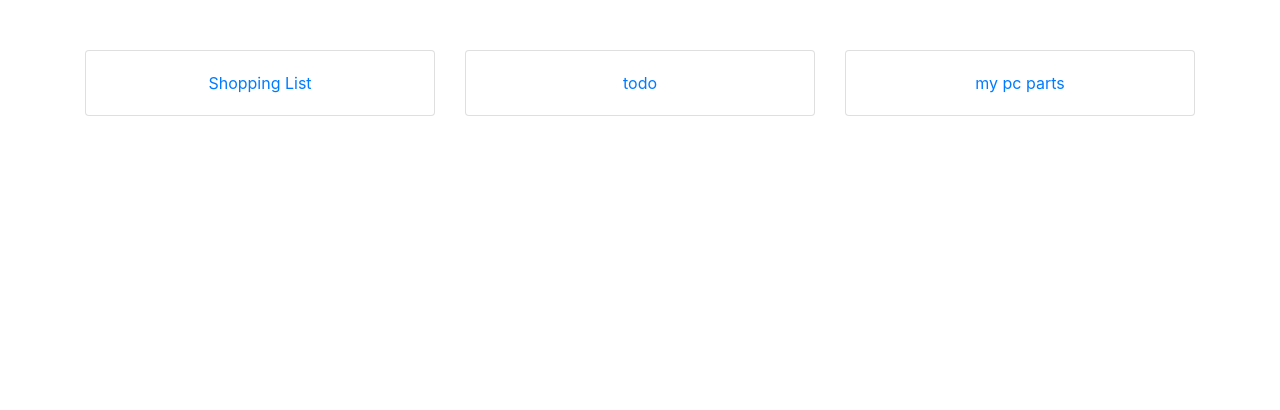
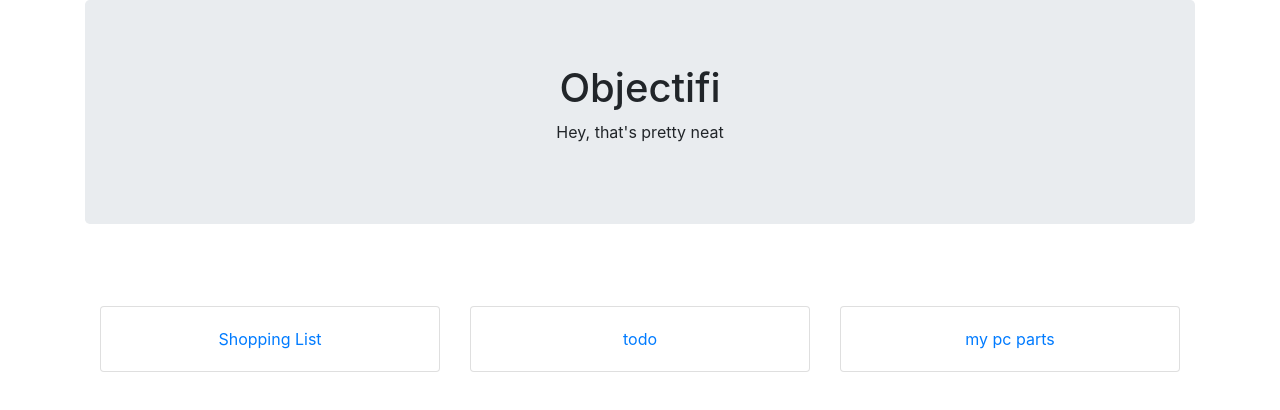
Before and after one commit to emilionavarro/objectifi, an Angular app: page /items in a window 1280 px wide. Shown: the top 410 px of the page. Built offline with nearby package versions, Linux system fonts and the light colour scheme.

Commit message:
added item class

```diff
--- a/src/app/app.module.ts
+++ b/src/app/app.module.ts
@@ -7,6 +7,7 @@ import { appRoutes } from './routes';
 
 import {
   ItemsListComponent,
+  ItemComponent,
   ItemService,
   ItemListResolver
 } from './items/index';
@@ -14,7 +15,8 @@ import {
 @NgModule({
   declarations: [
     AppComponent,
-    ItemsListComponent
+    ItemsListComponent,
+    ItemComponent
   ],
   imports: [
     BrowserModule,
--- a/src/app/items/index.ts
+++ b/src/app/items/index.ts
@@ -1,3 +1,4 @@
 export * from './items-list.component';
 export * from './shared/index';
 export * from './items-list-resolver.service';
+export * from './item.component';
--- /dev/null
+++ b/src/app/items/item.component.ts
@@ -0,0 +1,18 @@
+import { Component, OnInit, Input } from "@angular/core";
+import { IItem } from './shared/index';
+import { ItemService } from './shared/item.service';
+import { componentFactoryName } from "@angular/compiler";
+
+@Component({
+    selector: 'list-item',
+    template: `
+        <a href="#" class="card">
+            <div class="card-body">
+                {{item.name}}
+            </div>
+        </a>
+    `
+})
+export class ItemComponent {
+    @Input() item: IItem;
+}
--- a/src/app/items/items-list.component.html
+++ b/src/app/items/items-list.component.html
@@ -1,11 +1,17 @@
 <div class="container">
-    <div class="row">
-        <div class="col" style="text-align: center; padding-top: 50px;" *ngFor="let item of items">
-            <a href="#" class="card">
-                <div class="card-body">
-                    {{item.name}}
-                </div>
-            </a>
+    <div class="jumbotron" style="text-align: center;">
+        <h1>Objectifi</h1>
+        <p>Hey, that's pretty neat
+        </p>
+    </div>
+
+    <div class="container">
+        <div class="row">
+            <div class="col" style="text-align: center; padding-top: 50px;" *ngFor="let item of items">
+                <list-item [item]="item">
+
+                </list-item>
+            </div>
         </div>
     </div>
 </div>
```
